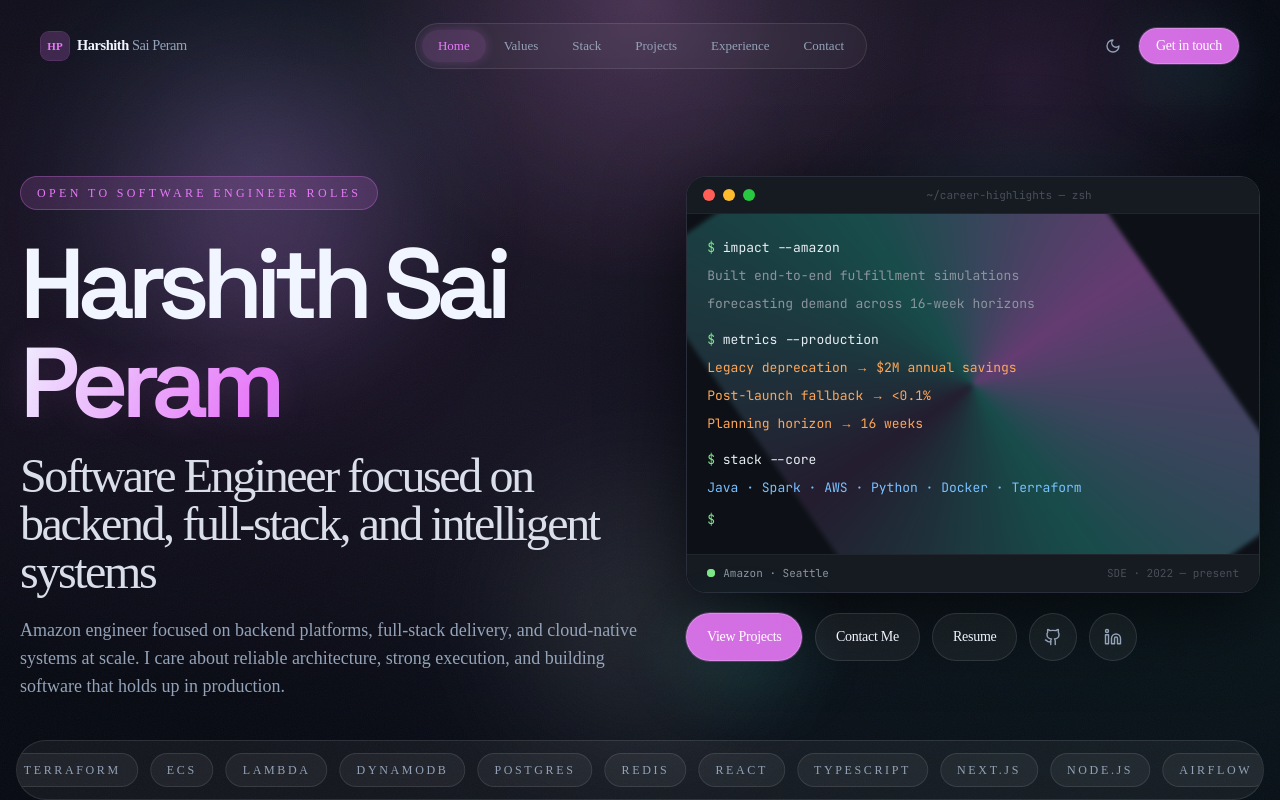
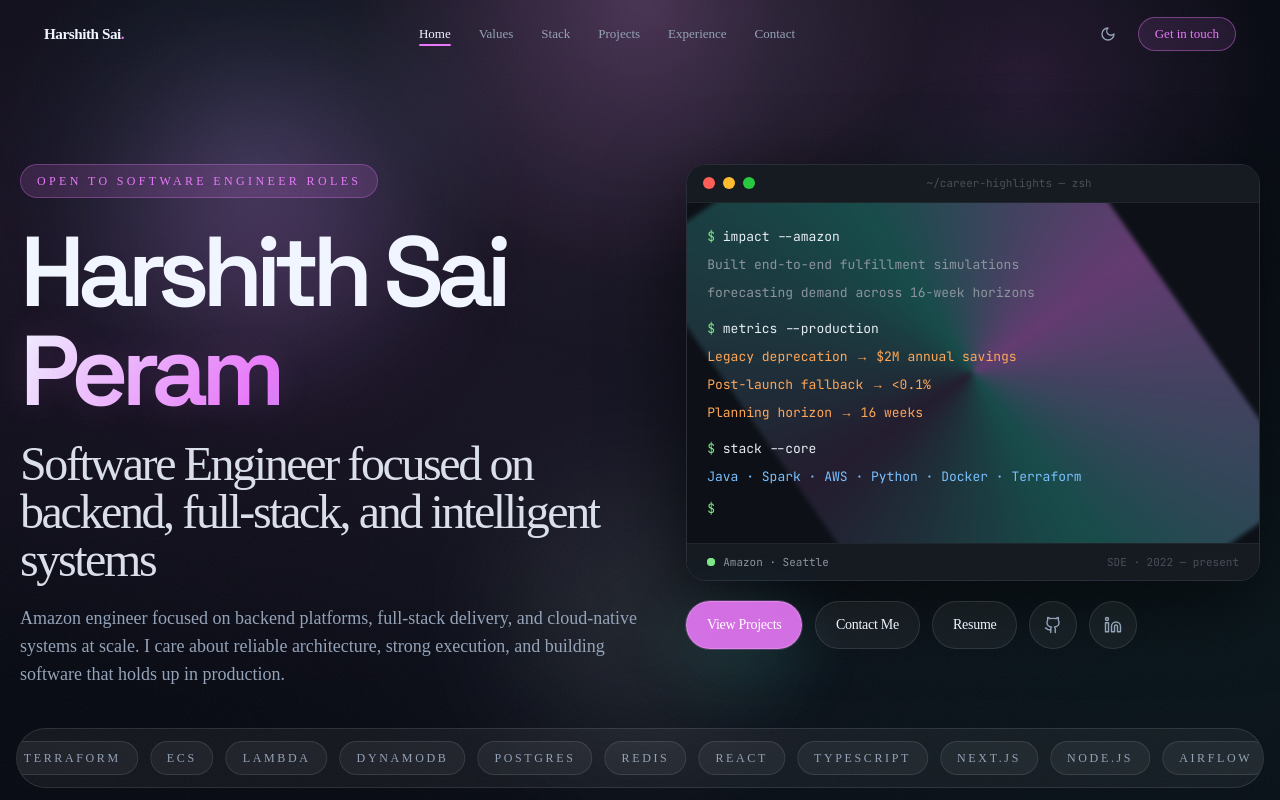
Before and after one commit to Hperam/Hperam.github.io, a Next.js app: page / in a window 1280 px wide. Shown: the top 800 px of the page. Built offline with nearby package versions, Linux system fonts and the light colour scheme.

Commit message:
Redesign navbar and footer for cleaner minimal aesthetic

```diff
--- a/components/footer.tsx
+++ b/components/footer.tsx
@@ -5,73 +5,43 @@ export function Footer() {
   const year = new Date().getFullYear();
 
   return (
-    <footer className="px-4 pb-10 pt-2">
+    <footer className="px-6 pb-10 pt-20">
       <div className="mx-auto max-w-[1240px]">
 
-        {/* Top gradient line */}
-        <div className="h-px w-full bg-gradient-to-r from-transparent via-brand/40 to-transparent" />
-
-        {/* Main footer body */}
-        <div className="flex flex-col gap-10 py-10 md:flex-row md:items-start md:justify-between">
-
-          {/* Brand block */}
-          <div className="max-w-xs space-y-3">
-            <div className="flex items-center gap-2">
-              <span className="flex h-7 w-7 items-center justify-center rounded-lg bg-brand/20 text-[11px] font-bold text-brand ring-1 ring-brand/30">
-                HP
-              </span>
-              <span className="text-sm font-semibold tracking-[-0.02em] text-ink">
-                {portfolio.name}
-              </span>
-            </div>
-            <p className="text-sm leading-6 text-muted">
-              Backend-first engineer. Full-stack when it matters. Building systems that hold up in production.
-            </p>
-          </div>
-
-          {/* Nav links */}
-          <div className="space-y-3">
-            <p className="text-[11px] font-semibold uppercase tracking-[0.22em] text-muted/60">
-              Navigation
-            </p>
-            <ul className="grid grid-cols-2 gap-x-8 gap-y-2 sm:grid-cols-3">
-              {portfolio.nav.map((item) => (
-                <li key={item.id}>
-                  <a
-                    href={`#${item.id}`}
-                    className="text-sm text-muted transition-colors duration-200 hover:text-brand"
-                  >
-                    {item.label}
-                  </a>
-                </li>
-              ))}
-            </ul>
-          </div>
-
-          {/* Contact block */}
-          <div className="space-y-3">
-            <p className="text-[11px] font-semibold uppercase tracking-[0.22em] text-muted/60">
-              Connect
-            </p>
-            <SocialLinks />
-            <a
-              href={`mailto:${portfolio.email}`}
-              className="block text-sm text-muted transition-colors duration-200 hover:text-brand"
-            >
-              {portfolio.email}
-            </a>
-          </div>
+        {/* Big CTA block */}
+        <div className="mb-16 text-center">
+          <p className="mb-3 text-xs font-semibold uppercase tracking-[0.28em] text-muted/50">
+            Available for opportunities
+          </p>
+          <h2 className="font-display text-4xl font-semibold tracking-[-0.06em] text-ink md:text-5xl lg:text-6xl">
+            Let&apos;s build something
+            <span className="text-brand">.</span>
+          </h2>
+          <a
+            href={`mailto:${portfolio.email}`}
+            className="mt-5 inline-block text-sm text-muted transition-colors duration-200 hover:text-brand"
+          >
+            {portfolio.email}
+          </a>
         </div>
 
+        {/* Divider */}
+        <div className="h-px w-full bg-gradient-to-r from-transparent via-white/10 to-transparent" />
+
         {/* Bottom bar */}
-        <div className="flex flex-col items-start justify-between gap-3 border-t border-white/8 pt-5 sm:flex-row sm:items-center">
-          <p className="text-xs text-muted/60">
-            © {year} {portfolio.name}. All rights reserved.
+        <div className="flex flex-col items-center justify-between gap-5 pt-8 sm:flex-row">
+          <p className="text-[13px] font-medium tracking-[-0.02em] text-ink/60">
+            {portfolio.name.split(" ").slice(0, 2).join(" ")}
+            <span className="text-brand">.</span>
           </p>
+
+          <SocialLinks />
+
           <p className="text-xs text-muted/40">
-            Built with Next.js · Deployed on GitHub Pages
+            © {year} · Built with Next.js
           </p>
         </div>
+
       </div>
     </footer>
   );
--- a/components/navbar.tsx
+++ b/components/navbar.tsx
@@ -5,7 +5,6 @@ import { Menu, X } from "lucide-react";
 import { useEffect, useState } from "react";
 
 import { portfolio } from "@/data/portfolio";
-import { MagneticButton } from "@/components/ui/magnetic-button";
 import { ThemeToggle } from "@/components/ui/theme-toggle";
 
 export function Navbar() {
@@ -47,47 +46,55 @@ export function Navbar() {
   }, [mobileOpen]);
 
   return (
-    <header className="sticky top-0 z-50 px-4 pt-3">
-      <div
-        className={clsx(
-          "mx-auto flex max-w-[1240px] items-center justify-between rounded-full px-5 py-2.5 transition-all duration-300",
-          scrolled
-            ? "border border-white/10 bg-panel/85 shadow-panel backdrop-blur-2xl"
-            : "border border-transparent bg-transparent"
-        )}
-      >
-        {/* Logo */}
-        <a href="#hero" className="flex items-center gap-2 group">
-          <span className="flex h-7 w-7 items-center justify-center rounded-lg bg-brand/20 text-[11px] font-bold text-brand ring-1 ring-brand/30 transition group-hover:bg-brand/30">
-            HP
-          </span>
-          <span className="hidden text-[0.9rem] font-semibold tracking-[-0.03em] text-ink transition group-hover:text-brand sm:block">
-            {portfolio.name.split(" ")[0]}
-            <span className="font-normal text-muted"> {portfolio.name.split(" ").slice(1).join(" ")}</span>
-          </span>
+    <header
+      className={clsx(
+        "sticky top-0 z-50 transition-all duration-300",
+        scrolled
+          ? "border-b border-white/[0.07] bg-panel/80 backdrop-blur-2xl"
+          : "bg-transparent"
+      )}
+    >
+      <div className="mx-auto flex max-w-[1240px] items-center justify-between px-6 py-4">
+
+        {/* Logo — text mark only */}
+        <a
+          href="#hero"
+          className="text-[0.95rem] font-semibold tracking-[-0.03em] text-ink transition-colors duration-200 hover:text-brand"
+        >
+          {portfolio.name.split(" ").slice(0, 2).join(" ")}
+          <span className="text-brand">.</span>
         </a>
 
         {/* Center nav */}
-        <nav className="hidden items-center gap-0.5 rounded-full border border-white/8 bg-white/[0.04] px-1.5 py-1.5 backdrop-blur-sm lg:flex">
+        <nav className="hidden items-center gap-7 lg:flex">
           {portfolio.nav.map((item) => (
             <a
               key={item.id}
               href={`#${item.id}`}
               className={clsx(
-                "relative rounded-full px-4 py-1.5 text-[13px] font-medium transition-all duration-200",
+                "relative text-[13px] font-medium transition-colors duration-200",
                 active === item.id
-                  ? "bg-brand/15 text-brand shadow-[0_0_12px_rgb(var(--brand)/0.2)]"
-                  : "text-muted hover:bg-white/6 hover:text-ink"
+                  ? "text-ink"
+                  : "text-muted hover:text-ink"
               )}
             >
               {item.label}
+              {active === item.id && (
+                <span className="absolute -bottom-0.5 left-0 right-0 h-[1.5px] rounded-full bg-brand" />
+              )}
             </a>
           ))}
         </nav>
 
         {/* Right */}
-        <div className="flex items-center gap-2">
+        <div className="flex items-center gap-3">
           <ThemeToggle />
+          <a
+            href="#contact"
+            className="hidden rounded-full border border-brand/40 bg-brand/10 px-4 py-1.5 text-[13px] font-medium text-brand transition-colors duration-200 hover:bg-brand/20 md:block"
+          >
+            Get in touch
+          </a>
           <button
             type="button"
             onClick={() => setMobileOpen((v) => !v)}
@@ -97,37 +104,41 @@ export function Navbar() {
           >
             {mobileOpen ? <X size={18} /> : <Menu size={18} />}
           </button>
-          <MagneticButton href="#contact" className="hidden text-[13px] !min-h-[36px] !px-4 !py-1.5 md:inline-flex">
-            Get in touch
-          </MagneticButton>
         </div>
       </div>
 
       {/* Mobile menu */}
       <div
         className={clsx(
-          "mx-auto mt-2 max-w-[1240px] overflow-hidden rounded-[24px] border bg-panel/95 shadow-panel backdrop-blur-2xl transition-all duration-300 lg:hidden",
+          "overflow-hidden border-white/[0.07] bg-panel/95 backdrop-blur-2xl transition-all duration-300 lg:hidden",
           mobileOpen
-            ? "pointer-events-auto max-h-[400px] border-white/10 opacity-100"
-            : "pointer-events-none max-h-0 border-transparent opacity-0"
+            ? "pointer-events-auto max-h-[400px] border-b opacity-100"
+            : "pointer-events-none max-h-0 opacity-0"
         )}
       >
-        <nav className="grid gap-1 p-3">
+        <nav className="grid gap-1 px-6 py-4">
           {portfolio.nav.map((item) => (
             <a
               key={item.id}
               href={`#${item.id}`}
               onClick={() => setMobileOpen(false)}
               className={clsx(
-                "rounded-xl px-4 py-2.5 text-sm font-medium transition",
+                "rounded-lg px-3 py-2.5 text-sm font-medium transition",
                 active === item.id
-                  ? "bg-brand/12 text-brand"
-                  : "text-muted hover:bg-white/5 hover:text-ink"
+                  ? "text-brand"
+                  : "text-muted hover:text-ink"
               )}
             >
               {item.label}
             </a>
           ))}
+          <a
+            href="#contact"
+            onClick={() => setMobileOpen(false)}
+            className="mt-2 rounded-full border border-brand/40 bg-brand/10 px-4 py-2 text-center text-sm font-medium text-brand"
+          >
+            Get in touch
+          </a>
         </nav>
       </div>
     </header>
```
